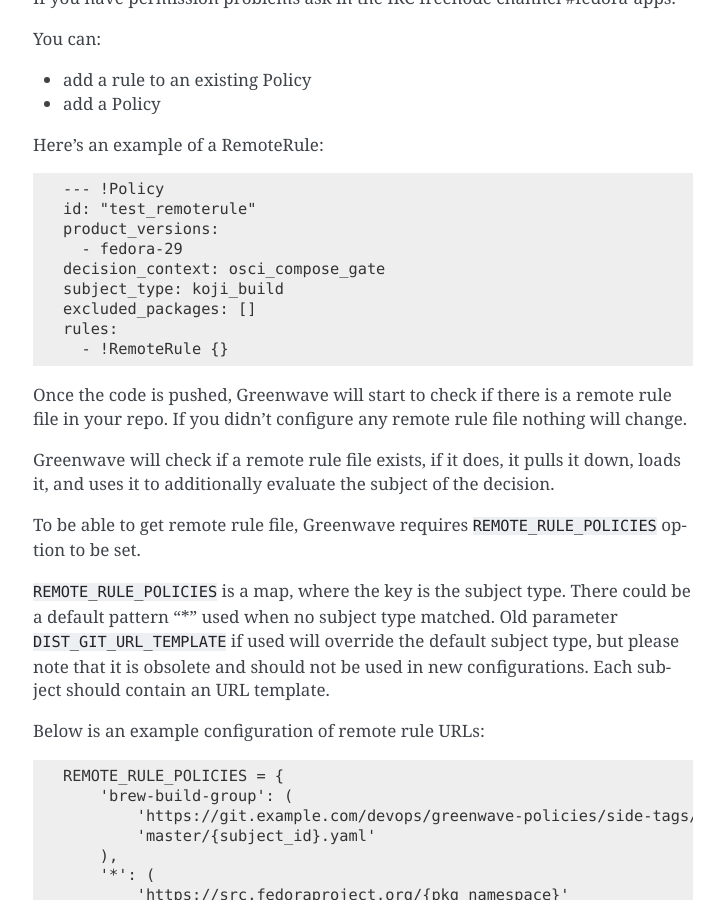
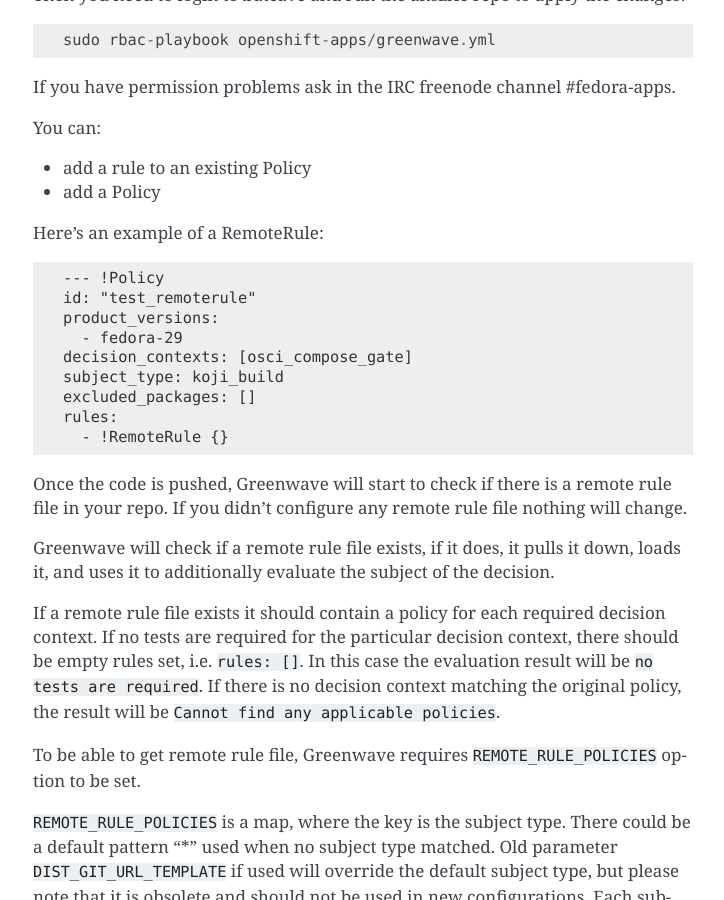
Before and after one commit to release-engineering/greenwave, a Sphinx documentation site: the page built from docs/policies.rst, in a window 1280 px wide and 900 px high, scrolled down 4744 px. Shown: the whole window, without its empty margins (387-1111 px from the left). Built offline with Sphinx 7.4.7, drawn with Linux system fonts in a browser that asks for light colours; pages that are not in the unit, such as notebooks, are missing from menus; some of the changed text lies outside the part shown.

Commit message:
Docs and tests for the RemoteRule with empty rules
This fixes #603
JIRA: RHELWF-2189

```diff
--- a/docs/policies.rst
+++ b/docs/policies.rst
@@ -106,6 +106,10 @@
 
    Currently there are a few rule types, ``PassingTestCaseRule`` being one of
    them.  See the :ref:`rule-types` section below for a full list.
+
+   List of rules can be empty if no tests are required for the specified decision
+   contexts. This is useful in the remote rules. See
+   :ref:`remoterule-configure-additional-policies` section for details.
 
 ``packages`` (optional)
    A list of binary RPM package names this policy applies to.
@@ -257,7 +261,7 @@
    id: "test_remoterule"
    product_versions:
      - fedora-29
-   decision_context: osci_compose_gate
+   decision_contexts: [osci_compose_gate]
    subject_type: koji_build
    excluded_packages: []
    rules:
@@ -271,6 +275,12 @@
 Greenwave will check if a remote rule file exists, if it does, it pulls it
 down, loads it, and uses it to additionally evaluate the subject of the
 decision.
+
+If a remote rule file exists it should contain a policy for each required decision
+context. If no tests are required for the particular decision context, there
+should be empty rules set, i.e. ``rules: []``. In this case the evaluation result
+will be ``no tests are required``. If there is no decision context matching the
+original policy, the result will be ``Cannot find any applicable policies``.
 
 To be able to get remote rule file, Greenwave requires ``REMOTE_RULE_POLICIES``
 option to be set.
```
Also changed, not shown: 1 other file.
